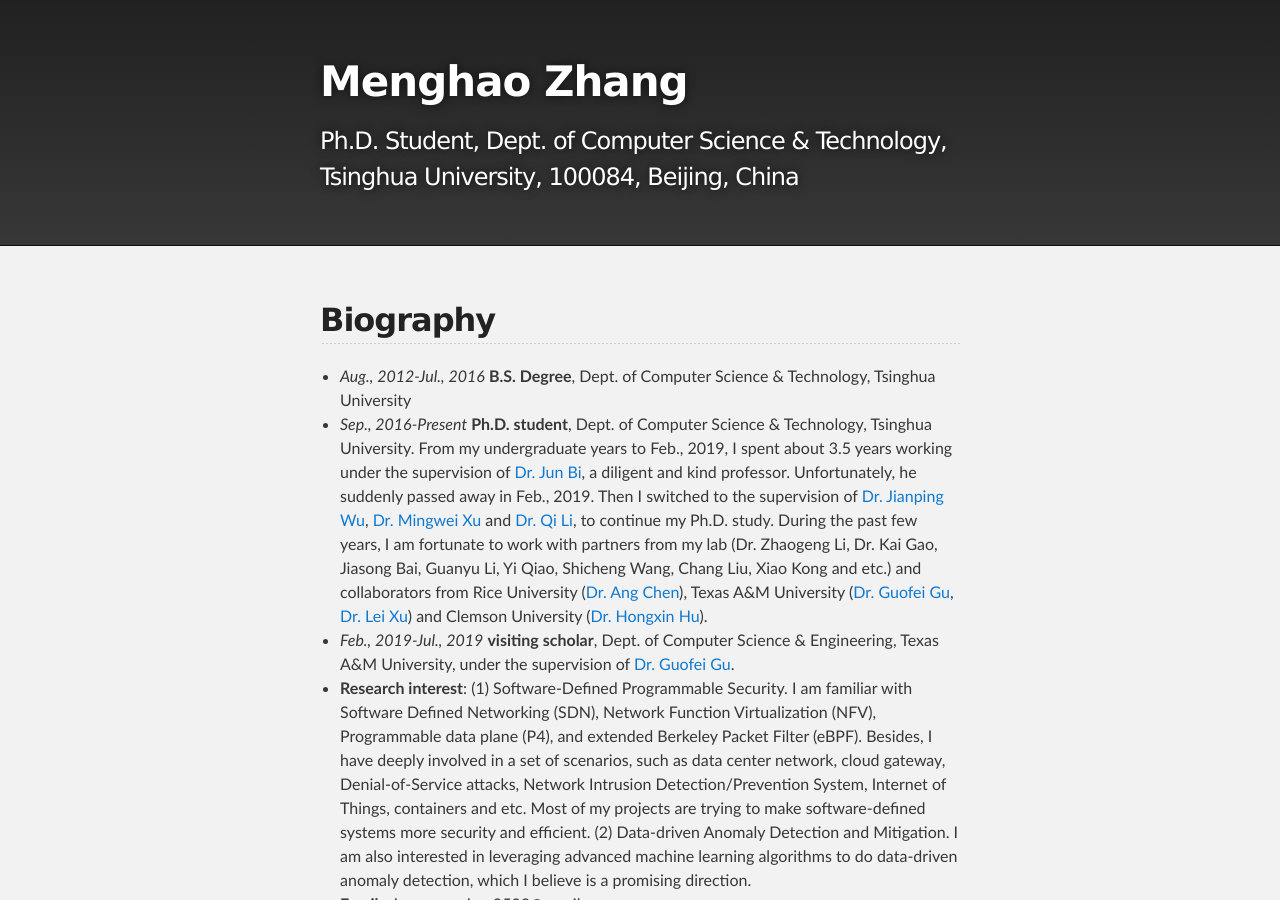
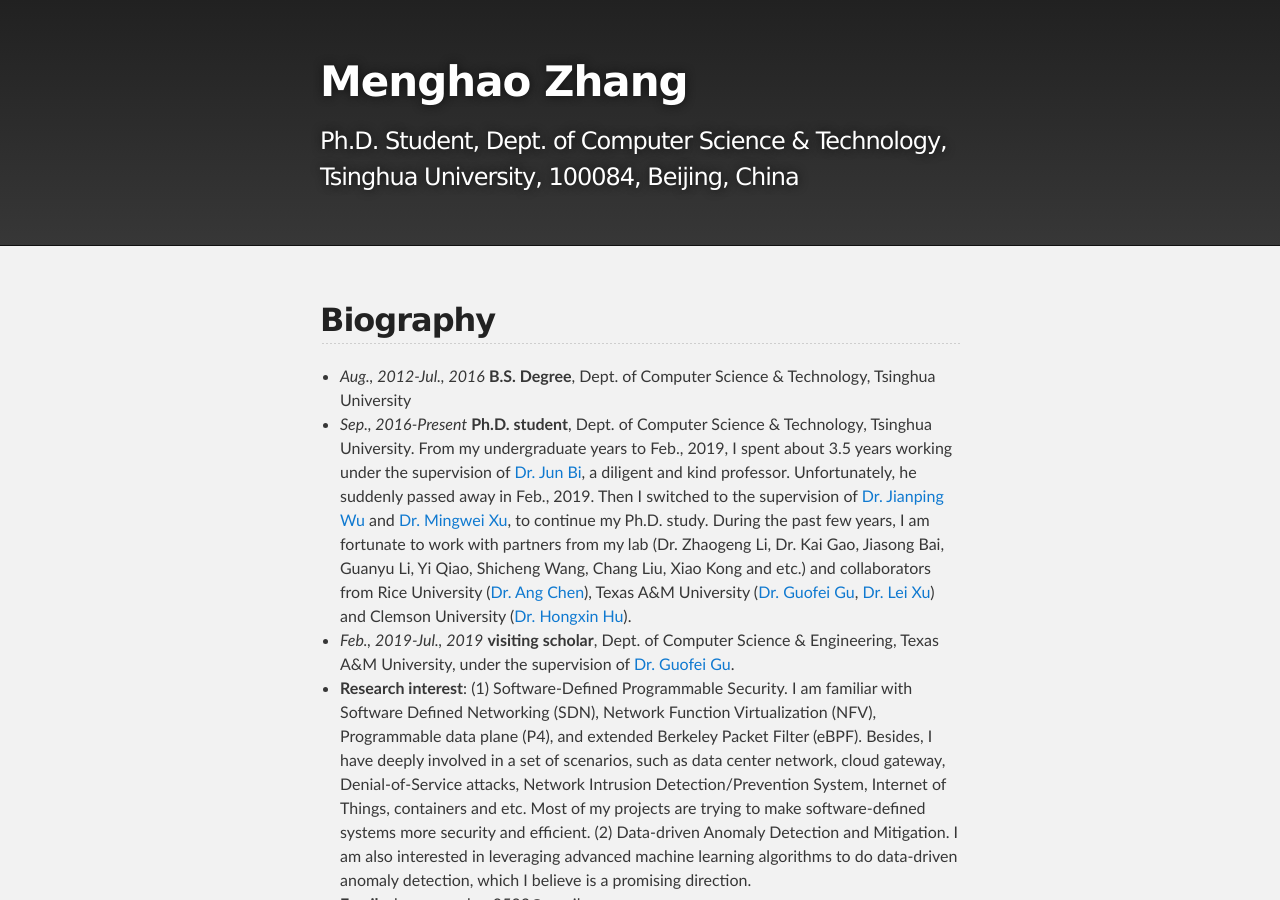
Before and after one commit to zhangmenghao/zhangmenghao.github.io, a Jekyll site: the page built from index.md, in a window 1280 px wide and 900 px high. Built offline with Jekyll 4.4.1, drawn with Linux system fonts in a browser that asks for light colours.

Commit message:
Update Biography

```diff
--- a/index.md
+++ b/index.md
@@ -8,7 +8,7 @@
 ## Biography
 
 * *Aug., 2012-Jul., 2016*  **B.S. Degree**, Dept. of Computer Science & Technology, Tsinghua University
-* *Sep., 2016-Present*  **Ph.D. student**, Dept. of Computer Science & Technology, Tsinghua University. From my undergraduate years to Feb., 2019, I spent about 3.5 years working under the supervision of [Dr. Jun Bi](http://netarchlab.tsinghua.edu.cn/~junbi/), a diligent and kind professor. Unfortunately, he suddenly passed away in Feb., 2019. Then I switched to the supervision of [Dr. Jianping Wu](http://www.cs.tsinghua.edu.cn/publish/csen/4623/2010/20101224194435414856631/20101224194435414856631_.html), [Dr. Mingwei Xu](http://routing.netlab.edu.cn/tiki-index.php?page=Mingwei+Xu) and [Dr. Qi Li](https://sites.google.com/site/qili2012/), to continue my Ph.D. study. During the past few years, I am fortunate to work with partners from my lab (Dr. Zhaogeng Li, Dr. Kai Gao, Jiasong Bai, Guanyu Li, Yi Qiao, Shicheng Wang, Chang Liu, Xiao Kong and etc.) and collaborators from Rice University ([Dr. Ang Chen](https://www.cs.rice.edu/~angchen/)), Texas A&M University ([Dr. Guofei Gu](http://faculty.cs.tamu.edu/guofei/), [Dr. Lei Xu](http://students.cse.tamu.edu/xray2012/)) and Clemson University ([Dr. Hongxin Hu](https://people.cs.clemson.edu/~hongxih/)).
+* *Sep., 2016-Present*  **Ph.D. student**, Dept. of Computer Science & Technology, Tsinghua University. From my undergraduate years to Feb., 2019, I spent about 3.5 years working under the supervision of [Dr. Jun Bi](http://netarchlab.tsinghua.edu.cn/~junbi/), a diligent and kind professor. Unfortunately, he suddenly passed away in Feb., 2019. Then I switched to the supervision of [Dr. Jianping Wu](http://www.cs.tsinghua.edu.cn/publish/csen/4623/2010/20101224194435414856631/20101224194435414856631_.html) and [Dr. Mingwei Xu](http://routing.netlab.edu.cn/tiki-index.php?page=Mingwei+Xu), to continue my Ph.D. study. During the past few years, I am fortunate to work with partners from my lab (Dr. Zhaogeng Li, Dr. Kai Gao, Jiasong Bai, Guanyu Li, Yi Qiao, Shicheng Wang, Chang Liu, Xiao Kong and etc.) and collaborators from Rice University ([Dr. Ang Chen](https://www.cs.rice.edu/~angchen/)), Texas A&M University ([Dr. Guofei Gu](http://faculty.cs.tamu.edu/guofei/), [Dr. Lei Xu](http://students.cse.tamu.edu/xray2012/)) and Clemson University ([Dr. Hongxin Hu](https://people.cs.clemson.edu/~hongxih/)).
 * *Feb., 2019-Jul., 2019*  **visiting scholar**, Dept. of Computer Science & Engineering, Texas A&M University, under the supervision of [Dr. Guofei Gu](http://faculty.cs.tamu.edu/guofei/).
 * **Research interest**: (1) Software-Defined Programmable Security. I am familiar with Software Defined Networking (SDN), Network Function Virtualization (NFV), Programmable data plane (P4), and extended Berkeley Packet Filter (eBPF). Besides, I have deeply involved in a set of scenarios, such as data center network, cloud gateway, Denial-of-Service attacks, Network Intrusion Detection/Prevention System, Internet of Things, containers and etc. Most of my projects are trying to make software-defined systems more security and efficient. (2) Data-driven Anomaly Detection and Mitigation. I am also interested in leveraging advanced machine learning algorithms to do data-driven anomaly detection, which I believe is a promising direction.
 * **Email**: zhangmenghao0503@gmail.com
```
